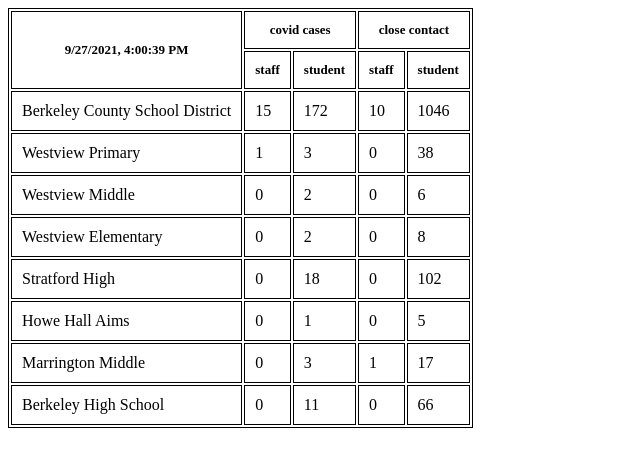
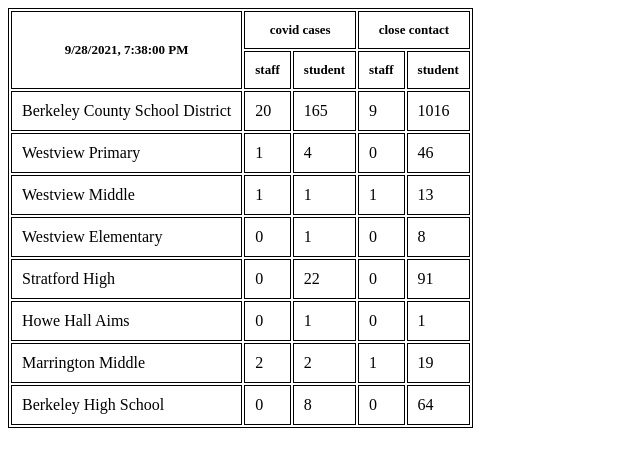
Before and after one commit to renolc/bcsd-covid-stats, a website: page index.html in a window 1280 px wide. Shown: the full height of the page, 0-640 px from the left. Drawn offline with Linux system fonts and the light colour scheme.

Commit message:
updating stats

```diff
--- a/index.html
+++ b/index.html
@@ -16,7 +16,7 @@
     <body>
       <table>
         <tr>
-          <th rowspan="2">9/27/2021, 4:00:39 PM</th>
+          <th rowspan="2">9/28/2021, 7:38:00 PM</th>
           <th colspan="2">covid cases</th>
           <th colspan="2">close contact</th>
         </tr>
@@ -29,59 +29,59 @@
 
             <tr>
               <td>Berkeley County School District</td>
-              <td>15</td>
-              <td>172</td>
-              <td>10</td>
-              <td>1046</td>
+              <td>20</td>
+              <td>165</td>
+              <td>9</td>
+              <td>1016</td>
             </tr>
             <tr>
               <td>Westview Primary</td>
               <td>1</td>
-              <td>3</td>
+              <td>4</td>
               <td>0</td>
-              <td>38</td>
+              <td>46</td>
             </tr>
             <tr>
               <td>Westview Middle</td>
-              <td>0</td>
-              <td>2</td>
-              <td>0</td>
-              <td>6</td>
+              <td>1</td>
+              <td>1</td>
+              <td>1</td>
+              <td>13</td>
             </tr>
             <tr>
               <td>Westview Elementary</td>
               <td>0</td>
-              <td>2</td>
+              <td>1</td>
               <td>0</td>
               <td>8</td>
             </tr>
             <tr>
               <td>Stratford High</td>
               <td>0</td>
-              <td>18</td>
+              <td>22</td>
               <td>0</td>
-              <td>102</td>
+              <td>91</td>
             </tr>
             <tr>
               <td>Howe Hall Aims</td>
               <td>0</td>
               <td>1</td>
               <td>0</td>
-              <td>5</td>
+              <td>1</td>
             </tr>
             <tr>
               <td>Marrington Middle</td>
-              <td>0</td>
-              <td>3</td>
+              <td>2</td>
+              <td>2</td>
               <td>1</td>
-              <td>17</td>
+              <td>19</td>
             </tr>
             <tr>
               <td>Berkeley High School</td>
               <td>0</td>
-              <td>11</td>
+              <td>8</td>
               <td>0</td>
-              <td>66</td>
+              <td>64</td>
             </tr>
       </table>
     </body>
```
